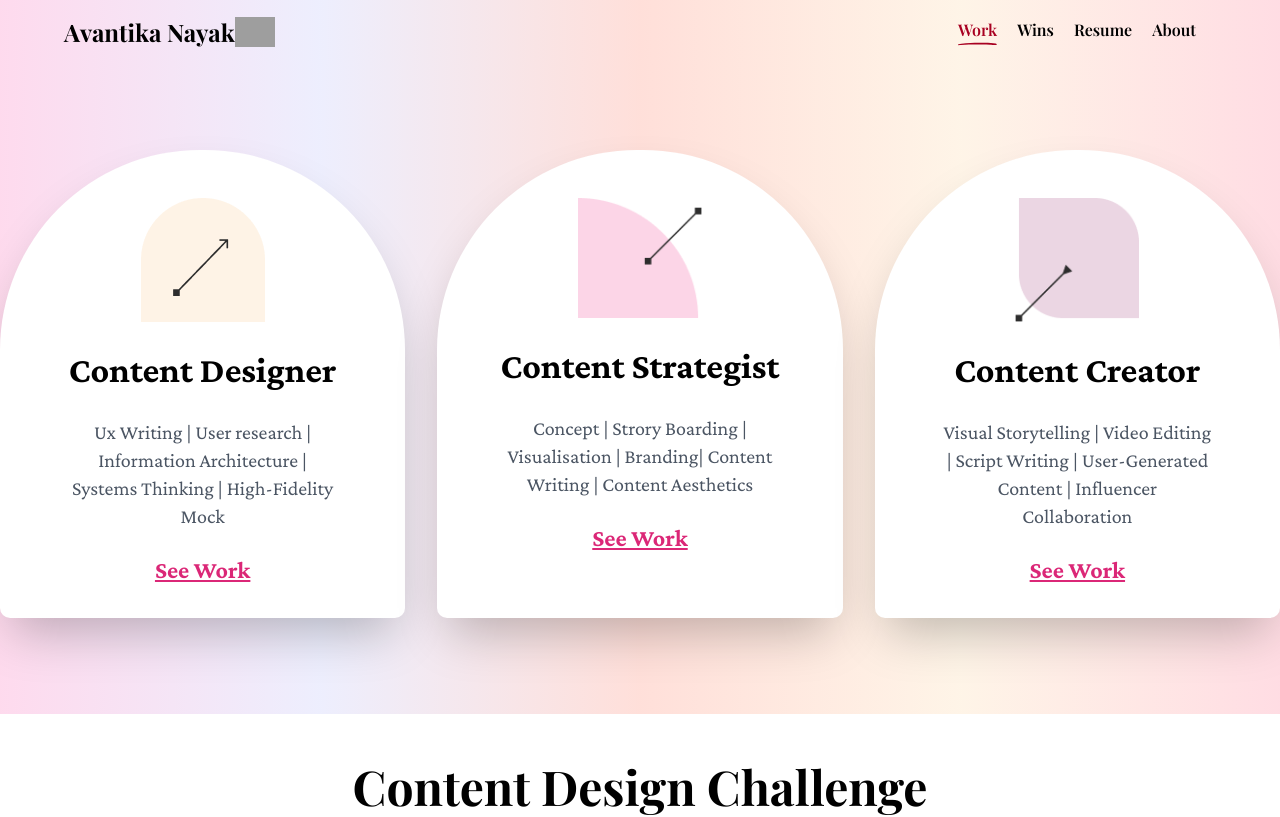
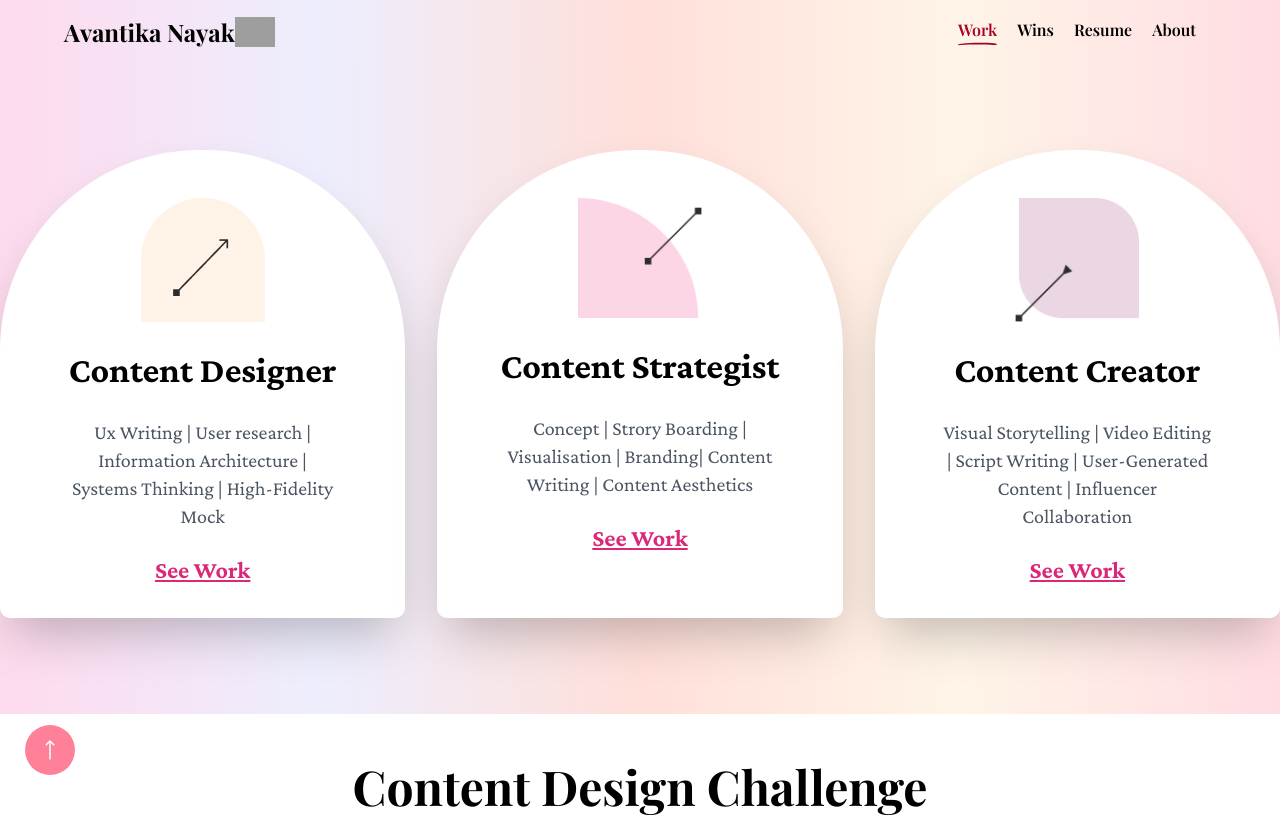
Before and after one commit to udbhavpushkar/protfolio-ava, a Next.js app: page /work in a window 1280 px wide. Shown: the top 817 px of the page. Built offline with nearby package versions, Linux system fonts and the light colour scheme; grey boxes are pictures that could not be loaded.

Commit message:
scrollTop and back btn fix

```diff
--- a/app/work/glampies/page.js
+++ b/app/work/glampies/page.js
@@ -18,7 +18,7 @@ export default function Glampies() {
       <div>
         <div className="bg-white w-full">
           <div className="max-w-[1325px] mx-auto font-crimson py-14">
-            <Button text="Back" href="/work" />
+            <Button text="Back" href="/work#design" />
             <div className="text-4xl font-semibold mt-5">
               The Glampies : A Glamourous Gateaway!
             </div>
--- a/app/work/leanpitch/page.js
+++ b/app/work/leanpitch/page.js
@@ -28,7 +28,7 @@ export default function Leanpitch() {
       <div>
         <div className="bg-white w-full">
           <div className="max-w-[1325px] mx-auto font-crimson py-14">
-            <Button text="Back" href="/work" />
+            <Button text="Back" href="/work#design" />
             <div className="text-4xl font-semibold mt-5">Leanpitch</div>
             <div className="bg-[#F8E8FF] p-3 rounded-xl text-2xl mt-8">
               <span className="font-semibold">My Role:</span> <br />
--- a/app/work/mvup/page.js
+++ b/app/work/mvup/page.js
@@ -11,7 +11,7 @@ export default function Mvup() {
       <div>
         <div className="bg-white w-full">
           <div className="max-w-[1200px] mx-auto font-crimson py-14">
-            <Button text="Back" href="/work" />
+            <Button text="Back" href="/work#design" />
             <div className="text-3xl font-semibold mt-5">MVUP</div>
             <div className="bg-[#F8E8FF] p-3 rounded-xl text-2xl font-semibold mt-8">
               My Role: <br />
--- a/app/work/turient/page.js
+++ b/app/work/turient/page.js
@@ -12,7 +12,7 @@ export default function Turient() {
       <div>
         <div className="bg-white w-full">
           <div className="max-w-[1325px] mx-auto font-crimson py-14">
-            <Button text="Back" href="/work" />
+            <Button text="Back" href="/work#design" />
             <div className="text-4xl font-semibold mt-5">
               Turient: All-in-One Platform For All Your Teaching Needs
             </div>
--- a/components/Button/index.js
+++ b/components/Button/index.js
@@ -3,7 +3,7 @@ import React from "react";
 
 
 const Button = ({ text, href }) => {
-    return <Link className="rounded-3xl bg-orange-800 text-white cursor-pointer px-6 py-3 flex w-fit gap-3" href={href}>
+    return <Link className="rounded-3xl bg-[#FF8099] text-white cursor-pointer px-6 py-3 flex w-fit gap-3" href={href}>
         <svg xmlns="http://www.w3.org/2000/svg" fill="none" viewBox="0 0 24 24" strokeWidth={1.5} stroke="currentColor" className="size-6">
             <path strokeLinecap="round" strokeLinejoin="round" d="M10.5 19.5 3 12m0 0 7.5-7.5M3 12h18" />
         </svg>
--- a/components/Layout/index.js
+++ b/components/Layout/index.js
@@ -3,10 +3,23 @@ import Navbar from "../NavBar";
 import Footer from "../Footer";
 
 const Layout = ({ className, children }) => {
+    const scrollToTop = () => {
+        if (window) {
+            window.scrollTo({
+                top: 0,
+                behavior: "smooth",
+            });
+        }
+    }
     return <div className={className}>
         <Navbar />
         <div style={{ marginTop: "94.17px" }}>
             {children}
+        </div>
+        <div className="rounded-full fixed bg-[#FF8099] text-white flex justify-center items-center cursor-pointer" onClick={scrollToTop} style={{ width: "50px", height: "50px", bottom: "25px", left: "25px" }}>
+            <svg xmlns="http://www.w3.org/2000/svg" fill="none" viewBox="0 0 24 24" strokeWidth={1.5} stroke="currentColor" className="size-6">
+                <path strokeLinecap="round" strokeLinejoin="round" d="M8.25 6.75 12 3m0 0 3.75 3.75M12 3v18" />
+            </svg>
         </div>
         <Footer />
     </div>
```
